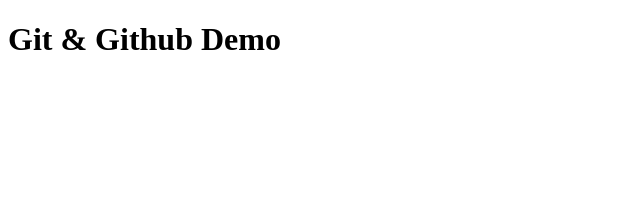
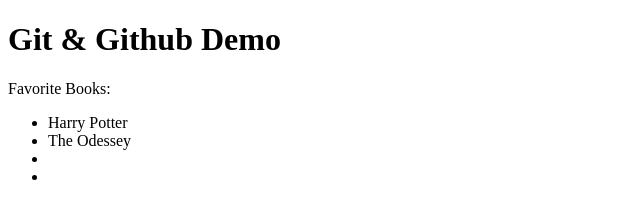
Before and after one commit to jdank11/github-collab-demo, a plain HTML site: page index.html in a window 1280 px wide. Shown: the whole page, without its empty margins (0-640 px from the left). Drawn offline with Linux system fonts and the light colour scheme.

Commit message:
add favorite book list

```diff
--- a/index.html
+++ b/index.html
@@ -8,6 +8,13 @@
 <body>
     <header>
         <h1>Git & Github Demo</h1>
+        <p>Favorite Books:</p>
+        <ul>
+            <li>Harry Potter</li>
+            <li>The Odessey</li>
+            <li></li>
+            <li></li>
+        </ul>
     </header>
 
 </body>
```
